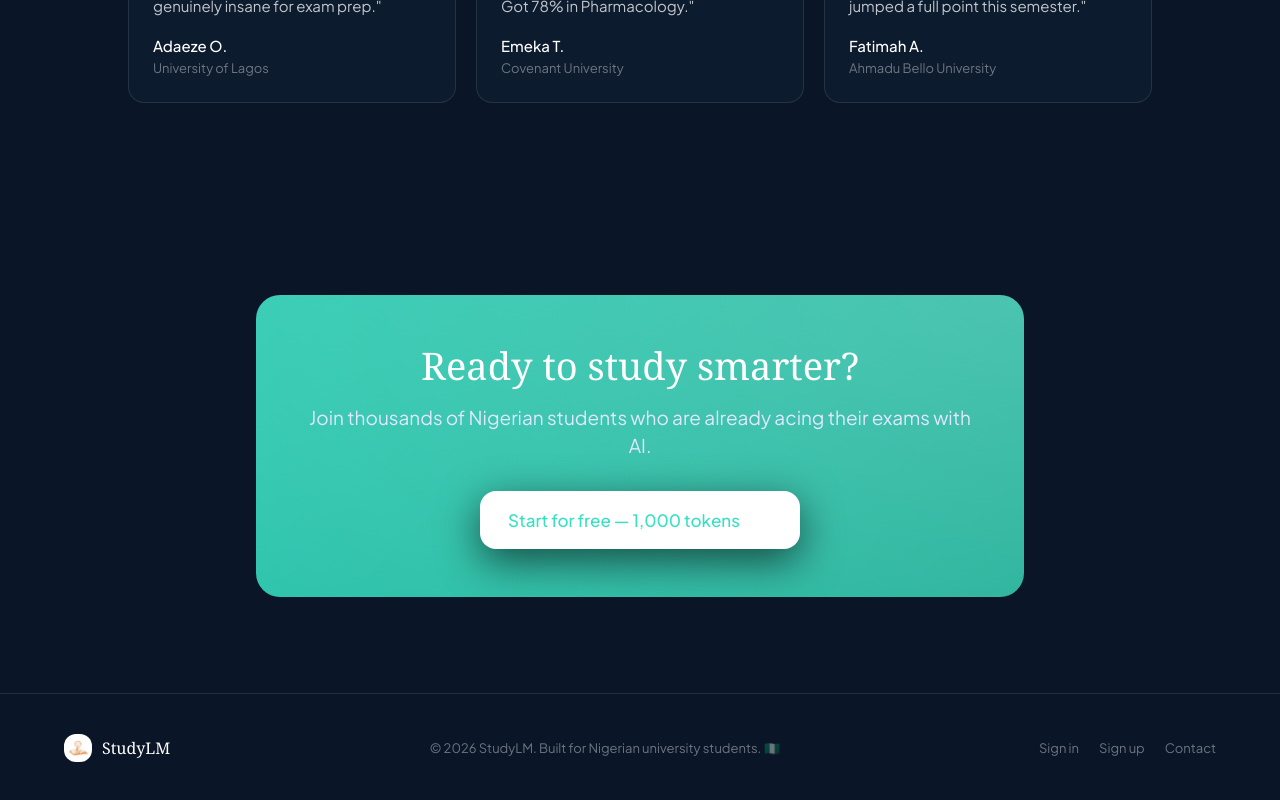
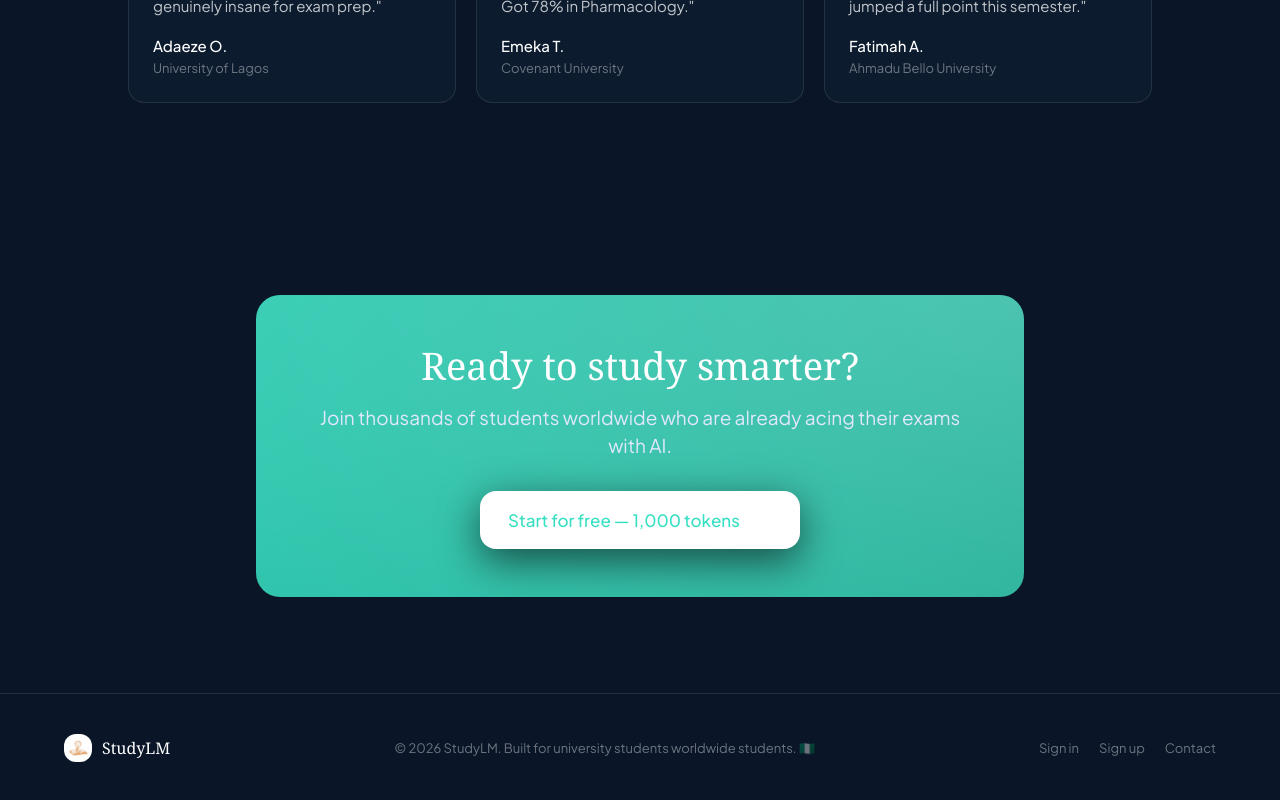
Before and after one commit to Jay-fri/studyspark, a React (Vite) app: page / in a window 1280 px wide. Shown: the part 3861-4661 px from the top of the page. Built offline with nearby package versions, Linux system fonts and the light colour scheme; no server answers; some icons are missing; a web font is replaced by a local one.

Commit message:
fix: update text to reflect a broader audience for StudyLM

```diff
--- a/index.html
+++ b/index.html
@@ -2,7 +2,9 @@
 <html lang="en">
   <head>
     <meta charset="UTF-8" />
-    <meta name="viewport" content="width=device-width, initial-scale=1.0, viewport-fit=cover" />
+    <meta
+      name="viewport"
+      content="width=device-width, initial-scale=1.0, viewport-fit=cover" />
 
     <!-- PWA / Android Chrome -->
     <meta name="theme-color" content="#0a1628" />
@@ -11,7 +13,9 @@
 
     <!-- iOS Safari PWA -->
     <meta name="apple-mobile-web-app-capable" content="yes" />
-    <meta name="apple-mobile-web-app-status-bar-style" content="black-translucent" />
+    <meta
+      name="apple-mobile-web-app-status-bar-style"
+      content="black-translucent" />
     <meta name="apple-mobile-web-app-title" content="StudyLM" />
 
     <!-- Web App Manifest (VitePWA also injects this at build time) -->
@@ -22,9 +26,13 @@
     <link rel="apple-touch-icon" href="/apple-touch-icon.png" />
 
     <!-- SEO / share -->
-    <meta name="description" content="StudyLM — AI-powered study assistant for university students. Upload notes, chat with your documents, generate flashcards and quizzes." />
+    <meta
+      name="description"
+      content="StudyLM — AI-powered study assistant for university students. Upload notes, chat with your documents, generate flashcards and quizzes." />
     <meta property="og:title" content="StudyLM — AI Study Assistant" />
-    <meta property="og:description" content="Upload notes, chat with AI, generate flashcards and quizzes. Built for Nigerian university students." />
+    <meta
+      property="og:description"
+      content="Upload notes, chat with AI, generate flashcards and quizzes. Built for any university students." />
     <meta property="og:image" content="/pwa-512x512.png" />
     <meta property="og:type" content="website" />
 
@@ -33,8 +41,7 @@
     <link rel="preconnect" href="https://fonts.gstatic.com" crossorigin />
     <link
       href="https://fonts.googleapis.com/css2?family=Plus+Jakarta+Sans:wght@400;500;600&family=Instrument+Serif:ital@0;1&display=swap"
-      rel="stylesheet"
-    />
+      rel="stylesheet" />
 
     <title>StudyLM — AI Study Assistant</title>
   </head>
--- a/src/pages/LandingPage.tsx
+++ b/src/pages/LandingPage.tsx
@@ -617,7 +617,7 @@ function CTA() {
                 Ready to study smarter?
               </h2>
               <p className="text-indigo-100 mb-8 text-lg">
-                Join thousands of Nigerian students who are already acing their
+                Join thousands of students worldwide who are already acing their
                 exams with AI.
               </p>
               <Link
@@ -649,8 +649,8 @@ function Footer() {
           <span className="font-display text-text-primary">StudyLM</span>
         </div>
         <p className="text-xs text-text-muted text-center">
-          © {new Date().getFullYear()} StudyLM. Built for Nigerian university
-          students. 🇳🇬
+          © {new Date().getFullYear()} StudyLM. Built for university students
+          worldwide students. 🇳🇬
         </p>
         <div className="flex items-center gap-5 text-xs text-text-muted">
           <Link
```
